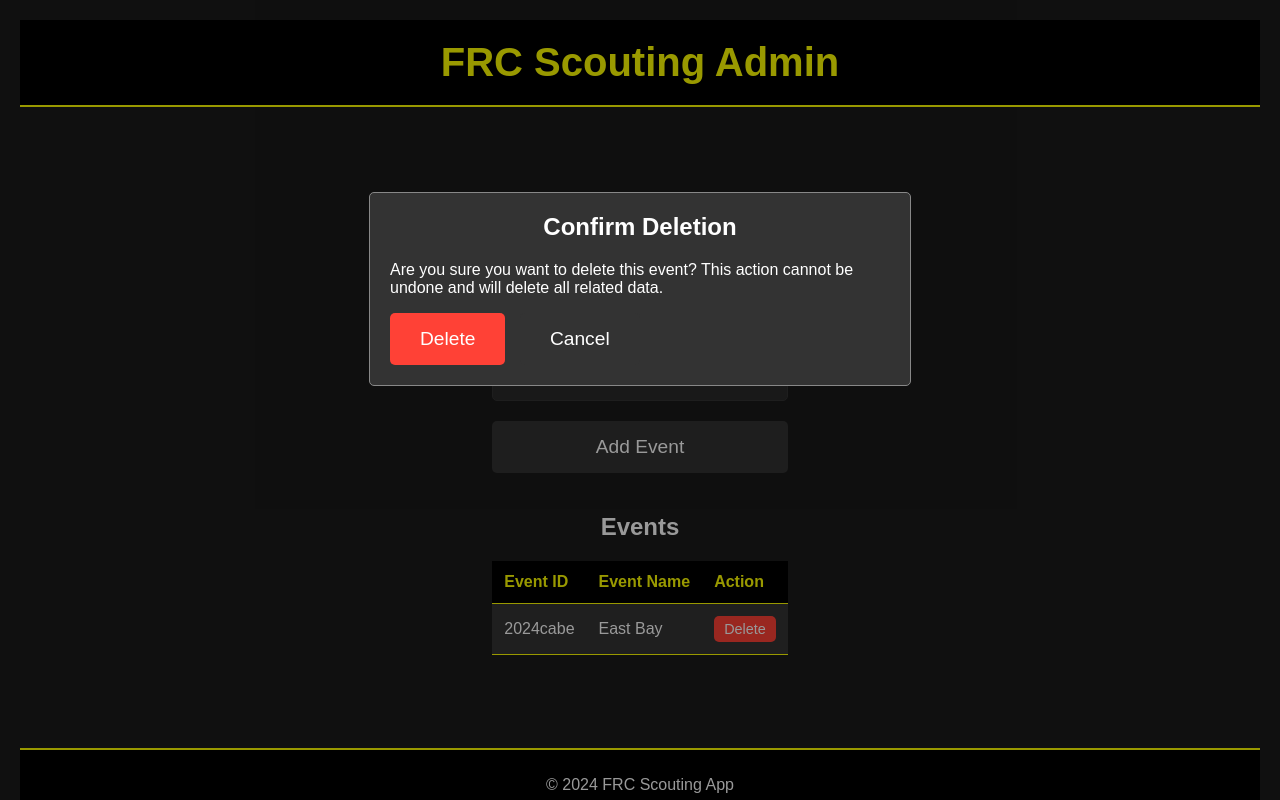
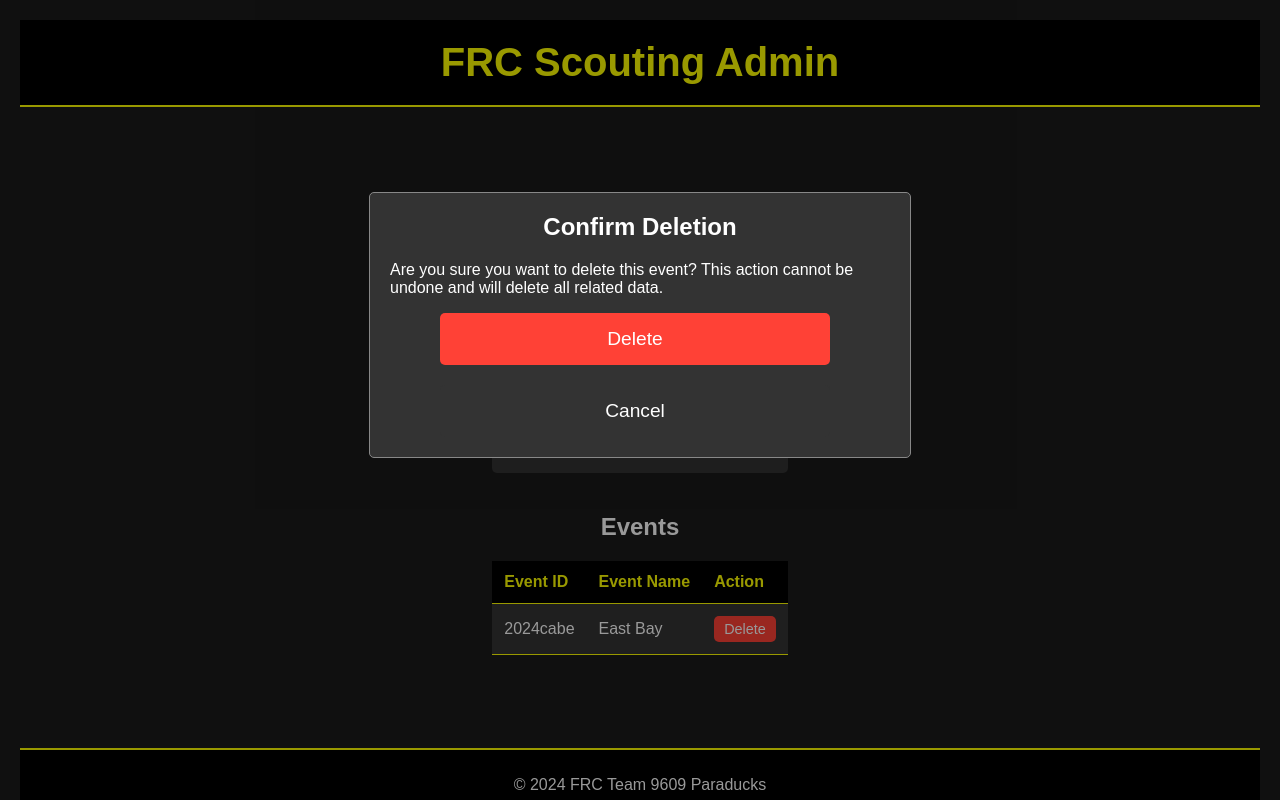
Before and after one commit to SolBreaker12/ParaScout, a Flask app: page /admin in a window 1280 px wide, after a click on "Delete". Run offline with Flask 3, Linux system fonts and the light colour scheme.

Commit message:
button organization

```diff
--- a/templates/admin.html
+++ b/templates/admin.html
@@ -22,7 +22,7 @@
                 <label for="event_name">Event Name:</label>
                 <input type="text" id="event_name" name="event_name" required>
             </div>
-            <button type="submit" class="button">Add Event</button>
+            <button type="submit" class="button buttons button-100">Add Event</button>
         </form>
     </div>
 
@@ -42,7 +42,7 @@
                     <td>{{ event.event_id }}</td>
                     <td>{{ event.name }}</td>
                     <td>
-                        <button class="button delete-button" onclick="confirmDelete('{{ event.event_id }}')">Delete
+                        <button class="button delete-button button-100" onclick="confirmDelete('{{ event.event_id }}')">Delete
                         </button>
                     </td>
                 </tr>
@@ -52,7 +52,7 @@
     </div>
 </div>
 <footer>
-    <p>&copy; 2024 FRC Scouting App</p>
+    <p>© 2024 FRC Team 9609 Paraducks</p>
 </footer>
 
 <div id="confirmModal" class="modal">
@@ -60,8 +60,10 @@
         <h2>Confirm Deletion</h2>
         <p>Are you sure you want to delete this event? This action cannot be undone and will delete all related
             data.</p>
-        <button id="confirmDelete" class="button">Delete</button>
-        <button id="cancelDelete" class="button">Cancel</button>
+        <div class="buttons">
+            <button id="confirmDelete" class="button flex-center">Delete</button>
+            <button id="cancelDelete" class="button flex-center">Cancel</button>
+        </div>
     </div>
 </div>
 
--- a/templates/index.html
+++ b/templates/index.html
@@ -10,13 +10,13 @@
 <header>
     <h1>ParaScout</h1>
 </header>
-<div class="container">
+<div class="container flex-center">
     <div class="buttons">
         <h2>Scouting</h2>
         <a href="scout/pit" class="button">Pit</a>
         <a href="scout/match" class="button">Match</a>
         &nbsp;
-        <a href="view" class="button">View Data</a>
+        <a href="view/events" class="button">View Data</a>
     </div>
 </div>
 <footer>
--- a/templates/scout/match_scout.html
+++ b/templates/scout/match_scout.html
@@ -43,7 +43,7 @@
             <label for="score">Score:</label>
             <input type="number" id="score" name="score" required>
         </div>
-        <button class="button" type="submit">Submit</button>
+        <button class="button buttons" type="submit">Submit</button>
     </form>
 </div>
 <footer>
--- a/templates/view/matches.html
+++ b/templates/view/matches.html
@@ -10,8 +10,8 @@
 <header>
     <h1>Parascout</h1>
 </header>
-<div class="container">
-    <table>
+<div class="container flex-start">
+    <table class="table">
         <thead>
         <tr>
             <th>Team Number</th>
@@ -33,7 +33,7 @@
     </table>
 </div>
 <footer>
-    <p>&copy; 2024 FRC Scouting Team</p>
+    <p>© 2024 FRC Team 9609 Paraducks</p>
 </footer>
 </body>
 </html>
```
